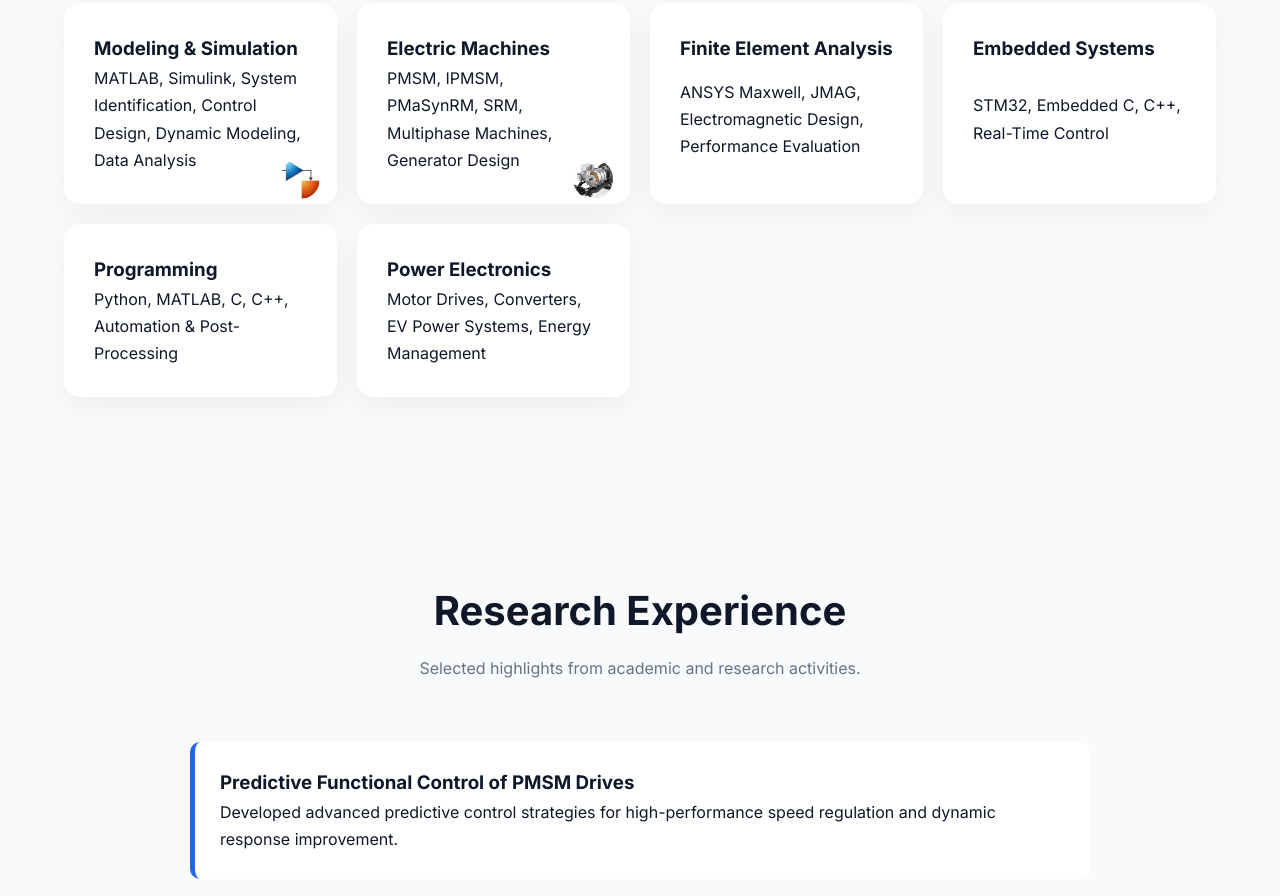
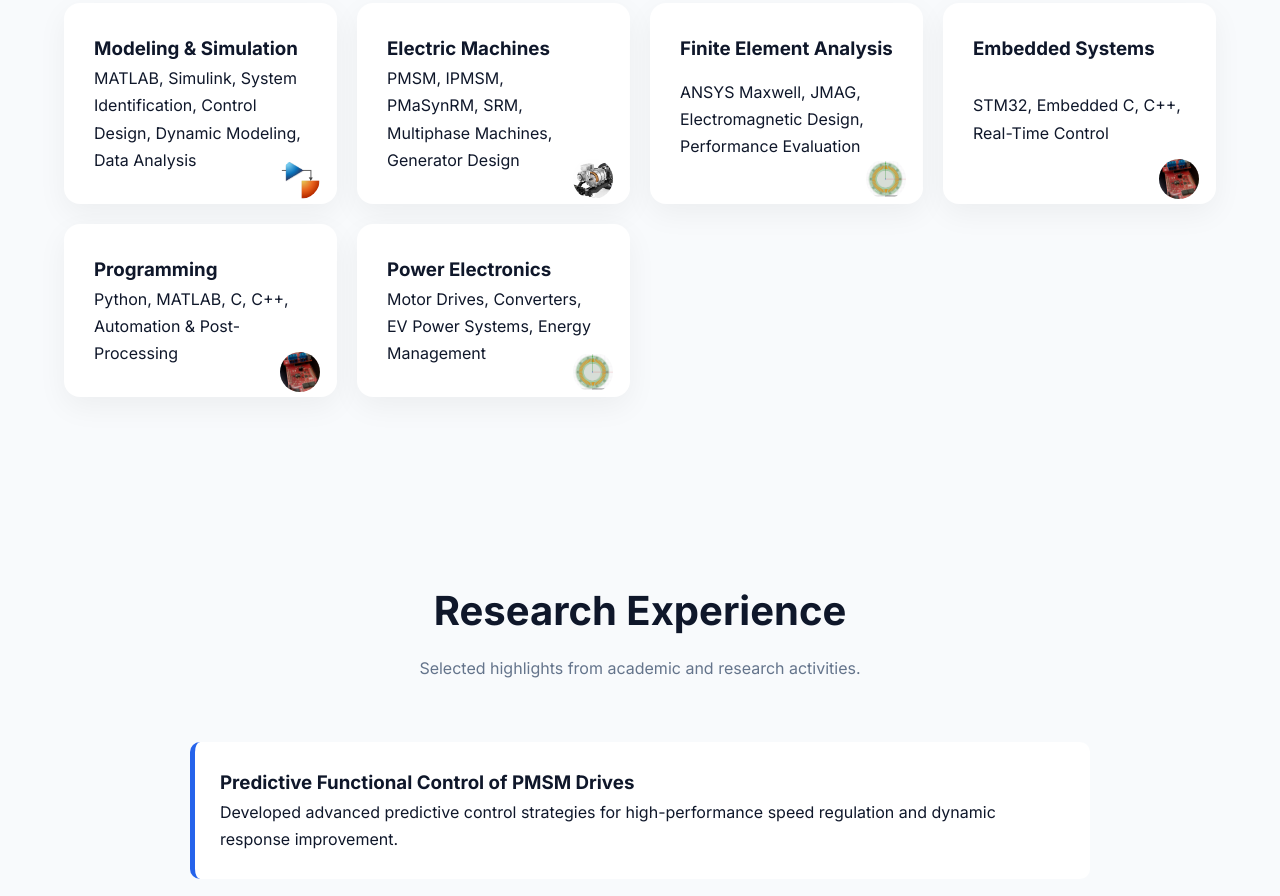
Before and after one commit to Ar-Karami/Karami, a plain HTML site: page index.html in a window 1280 px wide. Shown: the part 2584-3480 px from the top of the page. Drawn offline with Linux system fonts and the light colour scheme.

Commit message:
save index

```diff
--- a/index.html
+++ b/index.html
@@ -333,7 +333,9 @@ Generator Design
 </div>
 
 <div class="skill-card">
-
+  <img src="images/FEM.jpg"
+         alt="Finit Element Analysis"
+         class="skill-icon">
 <h3>Finite Element Analysis</h3>
 <p>
 ANSYS Maxwell,
@@ -344,6 +346,9 @@ Performance Evaluation
 </div>
 
 <div class="skill-card">
+    <img src="images/Embedded.jpg"
+         alt="Finit Element Analysis"
+         class="skill-icon">
 <h3>Embedded Systems</h3>
 <p>
 STM32,
@@ -354,6 +359,9 @@ Real-Time Control
 </div>
 
 <div class="skill-card">
+    <img src="images/Embedded.jpg"
+         alt="Programming"
+         class="skill-icon">
 <h3>Programming</h3>
 <p>
 Python,
@@ -365,6 +373,9 @@ Automation & Post-Processing
 </div>
 
 <div class="skill-card">
+    <img src="images/FEM.jpg"
+         alt="Finit Element Analysis"
+         class="skill-icon">
 <h3>Power Electronics</h3>
 <p>
 Motor Drives,
```
